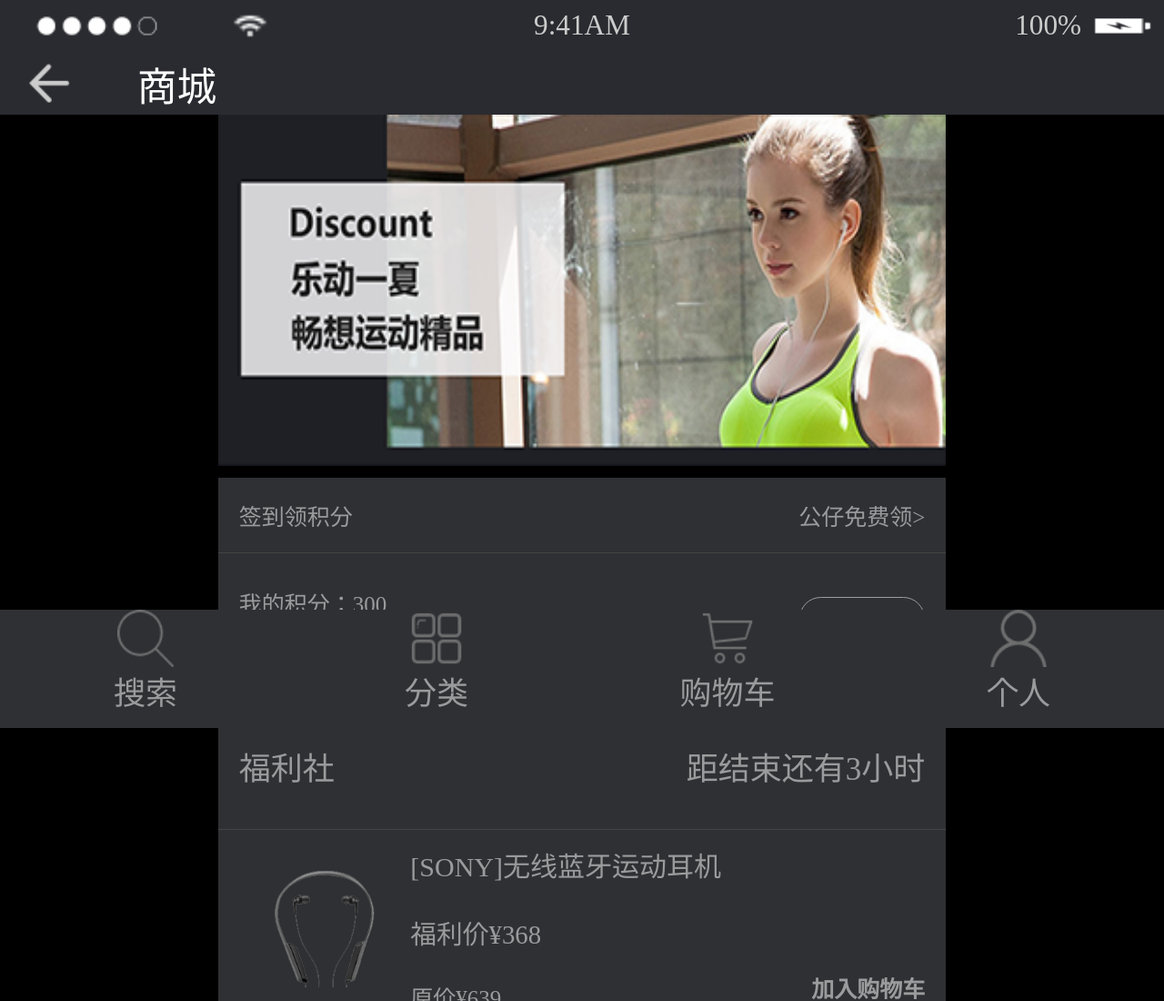
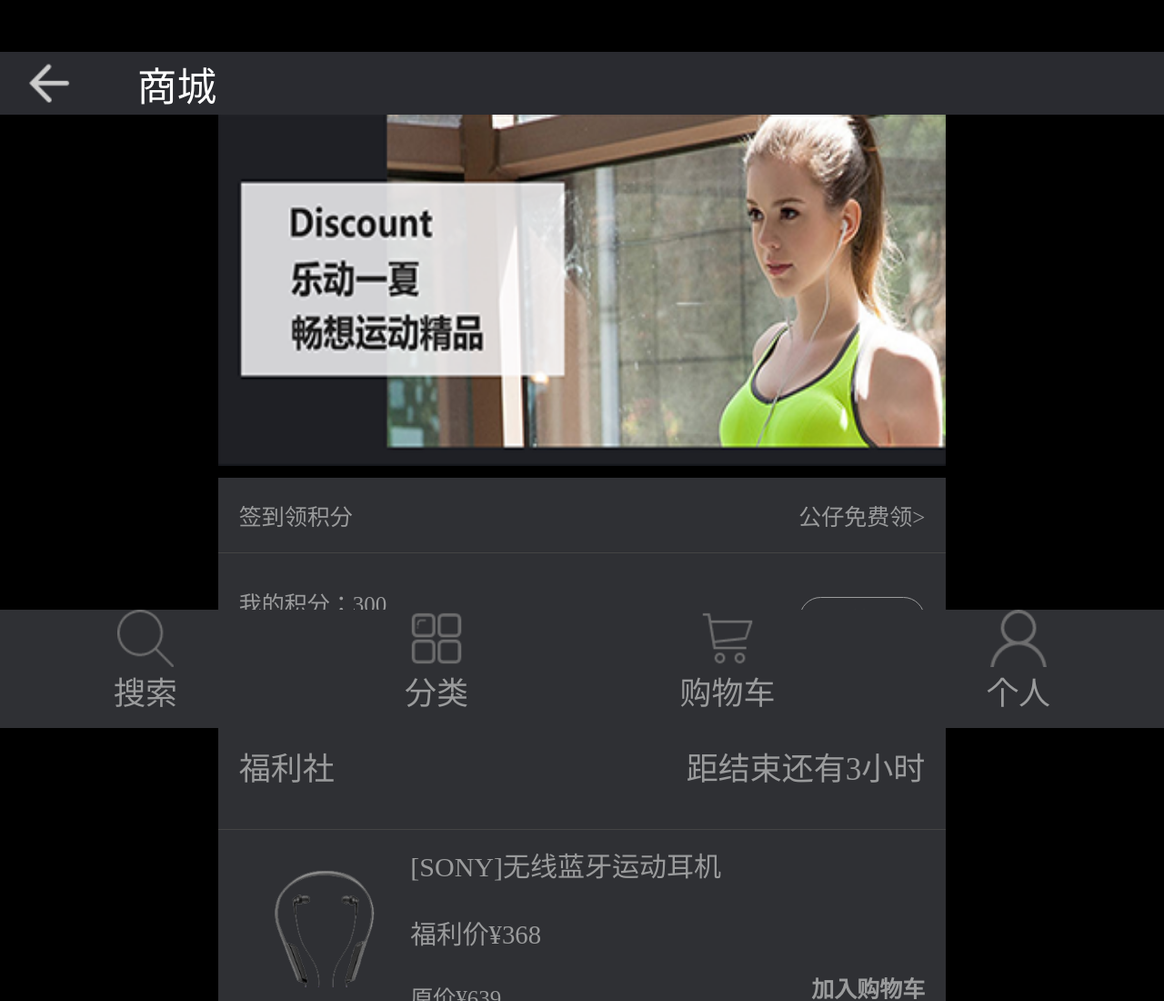
Before and after one commit to putishu0/jianshen, a plain HTML site: page find1.html in a window 1280 px wide. Shown: the top 1100 px of the page at 91% size. Drawn offline with Linux system fonts and the light colour scheme.

Commit message:
Update find1.html

```diff
--- a/find1.html
+++ b/find1.html
@@ -7,11 +7,6 @@
 	<link rel="stylesheet" type="text/css" href="css/find1.css">
 </head>
 <body>
-	<header>
-		<span><img class="signal" src="img/2.png"><img src="img/3.png"></span>
-		<span>9:41AM</span>
-		<span>100%<img src="img/1.png"></span>
-	</header>
 	<section>
 		<a href="find.html"><img src="img/53.png"></a>商城
 	</section>
```
